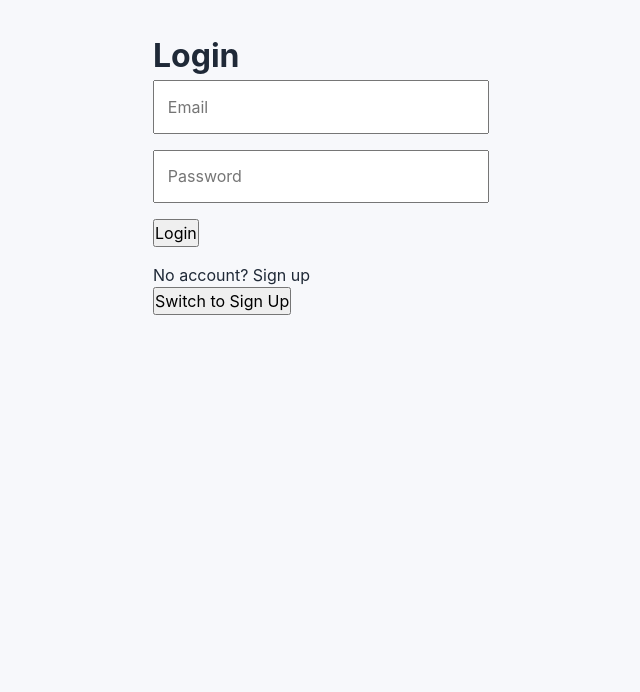
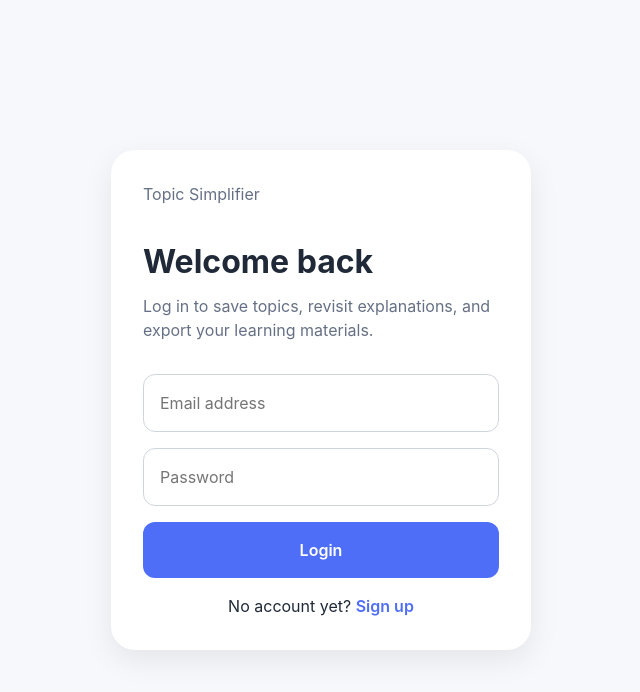
Before and after one commit to PrinceAyo1/lesson-simplifier, a React (Vite) app in the folder client/: page /auth in a window 1280 px wide. Shown: the top 692 px of the page, without its empty margins (319-959 px from the left). Built offline with nearby package versions, Linux system fonts and the light colour scheme; no server answers.

Commit message:
Style auth page and improve auth feedback

```diff
--- /dev/null
+++ b/client/src/pages/AuthPage.css
@@ -0,0 +1,81 @@
+.auth-page {
+  min-height: 100vh;
+  display: flex;
+  justify-content: center;
+  align-items: center;
+  background: #f7f8fc;
+  padding: 2rem;
+}
+
+.auth-card {
+  width: 100%;
+  max-width: 420px;
+  background: white;
+  border-radius: 24px;
+  padding: 2rem;
+  box-shadow: 0 10px 30px rgba(0, 0, 0, 0.08);
+}
+
+.auth-title {
+  font-size: 2rem;
+  font-weight: 700;
+  margin-bottom: 0.5rem;
+}
+
+.auth-subtitle {
+  color: #667085;
+  margin-bottom: 2rem;
+}
+
+.auth-input {
+  width: 100%;
+  padding: 1rem;
+  border: 1px solid #d0d5dd;
+  border-radius: 12px;
+  margin-bottom: 1rem;
+  font-size: 1rem;
+}
+
+.auth-button {
+  width: 100%;
+  padding: 1rem;
+  border: none;
+  border-radius: 12px;
+  background: #4f6ef7;
+  color: white;
+  font-weight: 600;
+  cursor: pointer;
+}
+
+.auth-button:hover {
+  opacity: 0.95;
+}
+
+.auth-switch {
+  margin-top: 1rem;
+  text-align: center;
+}
+
+.auth-switch button {
+  background: none;
+  border: none;
+  color: #4f6ef7;
+  cursor: pointer;
+  font-weight: 600;
+}
+
+.auth-message {
+  margin-bottom: 1rem;
+  padding: 0.75rem;
+  border-radius: 10px;
+}
+
+.auth-message.success {
+  background: #ecfdf3;
+  color: #027a48;
+}
+
+.auth-message.error {
+  background: #fef3f2;
+  color: #b42318;
+}
--- a/client/src/pages/AuthPage.jsx
+++ b/client/src/pages/AuthPage.jsx
@@ -1,15 +1,32 @@
 import { useState } from "react";
+import { useNavigate } from "react-router-dom";
 import { supabase } from "../services/supabase";
+import "./AuthPage.css";
 
 export default function AuthPage() {
+  const navigate = useNavigate();
+
   const [email, setEmail] = useState("");
   const [password, setPassword] = useState("");
+
   const [isLogin, setIsLogin] = useState(true);
   const [loading, setLoading] = useState(false);
 
-  const handleAuth = async () => {
+  const [message, setMessage] = useState({
+    type: "",
+    text: "",
+  });
+
+  const showMessage = (type, text) => {
+    setMessage({ type, text });
+  };
+
+  const handleAuth = async (e) => {
+    e.preventDefault();
+
     try {
       setLoading(true);
+      setMessage({ type: "", text: "" });
 
       if (isLogin) {
         const { error } = await supabase.auth.signInWithPassword({
@@ -19,7 +36,7 @@ export default function AuthPage() {
 
         if (error) throw error;
 
-        window.location.href = "/app/generate";
+        navigate("/app/generate");
       } else {
         const { error } = await supabase.auth.signUp({
           email,
@@ -28,46 +45,67 @@ export default function AuthPage() {
 
         if (error) throw error;
 
-        window.location.href = "/app/generate";
+        showMessage("success", "Account created. You can now log in.");
+
+        setIsLogin(true);
       }
     } catch (error) {
-      alert(error.message);
+      showMessage("error", error.message || "Something went wrong.");
     } finally {
       setLoading(false);
     }
   };
 
   return (
-    <main style={{ padding: "2rem", maxWidth: "400px", margin: "0 auto" }}>
-      <h1>{isLogin ? "Login" : "Sign Up"}</h1>
+    <main className="auth-page">
+      <section className="auth-card">
+        <p className="auth-subtitle">Topic Simplifier</p>
 
+        <h1 className="auth-title">
+          {isLogin ? "Welcome back" : "Create your account"}
+        </h1>
+
+        <p className="auth-subtitle">
+          {isLogin
+            ? "Log in to save topics, revisit explanations, and export your learning materials."
+            : "Sign up to save generated topics and build your own revision library."}
+        </p>
+
+        {message.text && (
+          <div className={`auth-message ${message.type}`}>{message.text}</div>
+        )}
+
+        <form onSubmit={handleAuth}>
           <input
+            className="auth-input"
             type="email"
-        placeholder="Email"
+            placeholder="Email address"
             value={email}
             onChange={(e) => setEmail(e.target.value)}
-        style={{ width: "100%", marginBottom: "1rem", padding: "0.8rem" }}
+            required
           />
 
           <input
+            className="auth-input"
             type="password"
             placeholder="Password"
             value={password}
             onChange={(e) => setPassword(e.target.value)}
-        style={{ width: "100%", marginBottom: "1rem", padding: "0.8rem" }}
+            required
           />
 
-      <button onClick={handleAuth} disabled={loading}>
-        {loading ? "Loading..." : isLogin ? "Login" : "Sign Up"}
+          <button className="auth-button" disabled={loading}>
+            {loading ? "Please wait..." : isLogin ? "Login" : "Sign Up"}
           </button>
+        </form>
 
-      <p style={{ marginTop: "1rem", cursor: "pointer" }}>
-        {isLogin ? "No account? Sign up" : "Already have an account? Login"}
-      </p>
-
-      <button onClick={() => setIsLogin(!isLogin)}>
-        Switch to {isLogin ? "Sign Up" : "Login"}
+        <div className="auth-switch">
+          {isLogin ? "No account yet?" : "Already have an account?"}{" "}
+          <button type="button" onClick={() => setIsLogin((prev) => !prev)}>
+            {isLogin ? "Sign up" : "Login"}
           </button>
+        </div>
+      </section>
     </main>
   );
 }
```
Lines whose indentation alone changed are shown as unchanged.
